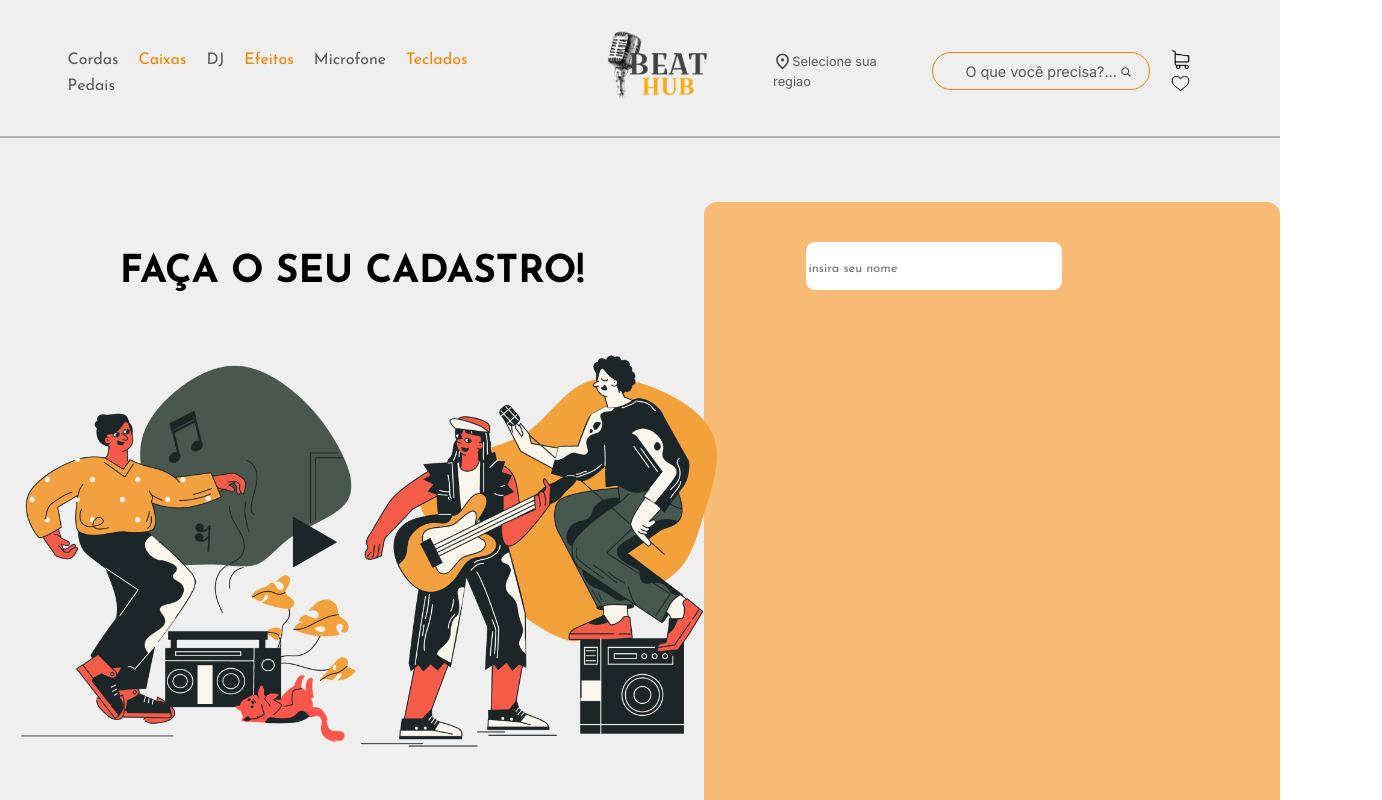
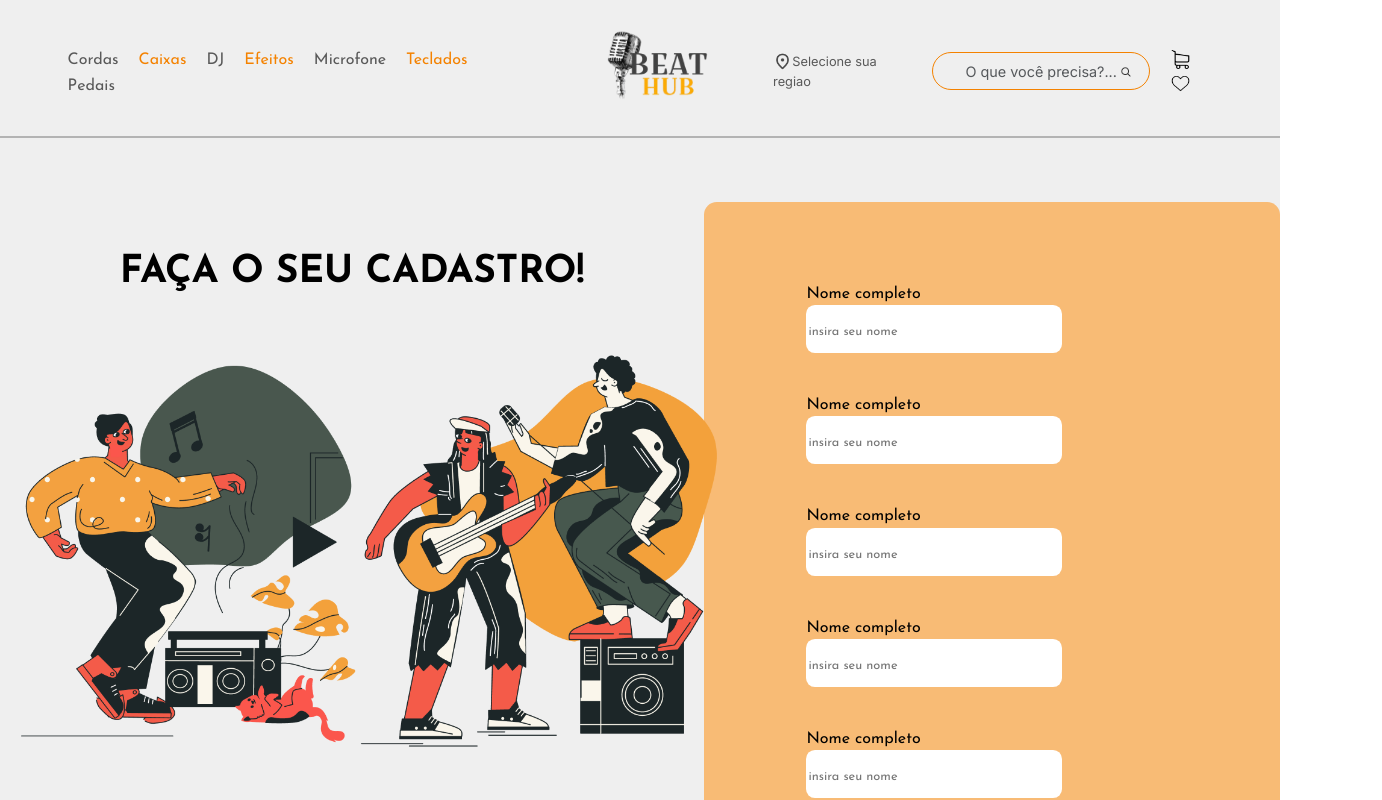
Before and after one commit to spricigom/BeatHub, a Vue app: page /Cadastro in a window 1280 px wide. Shown: the top 800 px of the page, 1382 px wide, since content can reach past the window. Built offline with nearby package versions, Linux system fonts and the light colour scheme; a web font is replaced by a local one.

Commit message:
FEAT: continuação da pagina de cadastro

```diff
--- a/src/views/CadastroView.vue
+++ b/src/views/CadastroView.vue
@@ -1,7 +1,6 @@
 <script setup></script>
 
 <template>
-
     <body>
         <header>
             <nav>
@@ -45,17 +44,57 @@
         </div>
         <div class="direita">
             <form class="cadastro">
+                <div class="campo_cadastro">
+                    <p class="titulo_cadastro">Nome completo</p>
                     <input type="text" placeholder="insira seu nome">
+                </div>
+
+                <div class="campo_cadastro">
+                    <p class="titulo_cadastro">Nome completo</p>
+                    <input type="text" placeholder="insira seu nome">
+                </div>
+                <div class="campo_cadastro">
+                    <p class="titulo_cadastro">Nome completo</p>
+                    <input type="text" placeholder="insira seu nome">
+                </div>
+                <div class="campo_cadastro">
+                    <p class="titulo_cadastro">Nome completo</p>
+                    <input type="text" placeholder="insira seu nome">
+                </div>
+                <div class="campo_cadastro">
+                    <p class="titulo_cadastro">Nome completo</p>
+                    <input type="text" placeholder="insira seu nome">
+                </div>
+                <div class="campo_cadastro">
+                    <p class="titulo_cadastro">Nome completo</p>
+                    <input type="text" placeholder="insira seu nome">
+                </div>
+
+
+
+
+
+
+
+
+
+
+
+
+
+
+
             </form>
         </div>
     </main>
 </template>
 
 <style scoped>
-body{
+body {
     background: #efefef;
 }
-main{
+
+main {
     margin-top: -4vh;
     display: flex;
     background: #efefef;
@@ -63,57 +102,74 @@ main{
 }
 
 /*estilos da esquerda */
-.esquerda{
+.esquerda {
     background-color: #efefef;
     height: 100vh;
     width: 55%;
     margin-top: 5vh;
 }
 
-.titulo{
+.titulo {
     background: none;
     display: flex;
     justify-content: center;
     margin-top: 6vh;
 }
-.titulo h1{
+
+.titulo h1 {
     font-family: 'Josefin Sans', sans-serif;
     font-weight: bold;
     font-size: 3vw;
     color: black;
 }
-#banda{
+
+#banda {
     width: 58vw;
     position: relative;
     margin-top: 5vh;
 }
+
 /*estilos da esquerda */
 
 
 
 /*estilos da direita */
-.direita{
+.direita {
     background: #f8bb75;
     height: 100vh;
     width: 45%;
-    border-radius: 1vw ;
+    border-radius: 1vw;
     margin-top: 5vh;
 }
-.cadastro{
+
+.cadastro {
     margin-top: 5vh;
-    position: relative;
-    left: 8vw;
+    margin-left: 8vw;
+    display: flex;
+    flex-direction: column;
 }
-.direita input{
+
+.direita input {
     border: none;
     height: 6vh;
     width: 20vw;
     border-radius: .7vw;
 }
-.direita ::placeholder{
+
+.direita ::placeholder {
     font-family: 'Josefin Sans', sans-serif;
     font-size: 1vw;
     font-weight: light;
+}
+.direita p{
+    font-family: 'Josefin Sans', sans-serif;
+    color: black;
+    margin-bottom: -.1vh;
+    font-size: 1.3w
+
+}
+.campo_cadastro{
+    margin-top: 5vh;
 }
 /*estilos da direita */
 
@@ -137,7 +193,7 @@ header input {
 
 }
 
-.regiao{
+.regiao {
     position: relative;
     left: 5vw;
     font-family: 'Inter', sans-serif;
@@ -199,6 +255,4 @@ a {
 
 .compra-e-coracao .icones {
     margin-right: 1.5vw;
-}
-
-</style>
+}</style>
```
Lines whose indentation alone changed are shown as unchanged.
